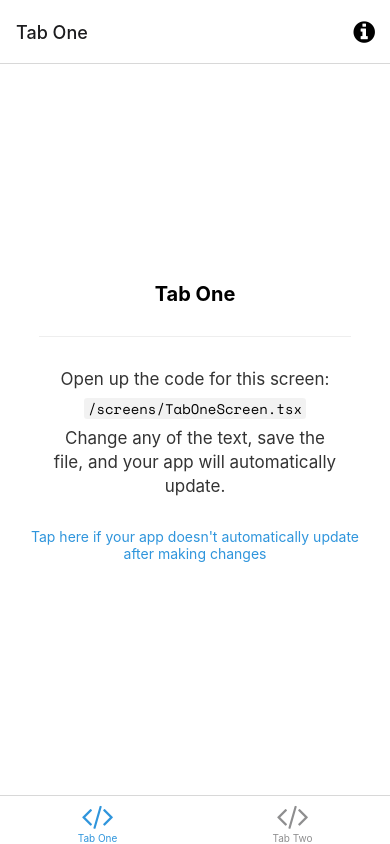
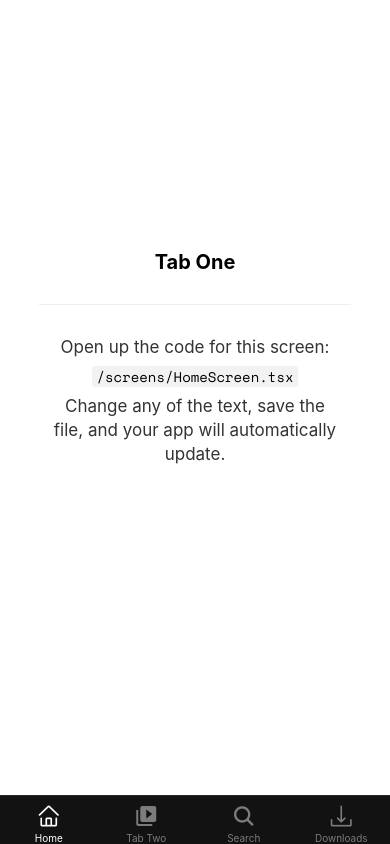
Before and after one commit to Jusav503/Netflix-Clone, a React Native app: screen /Home in a window 390 px wide. Built offline with nearby package versions, Linux system fonts and the light colour scheme; what expo-linking would draw is missing.

Commit message:
bottom tab navigator created

```diff
--- a/App.tsx
+++ b/App.tsx
@@ -3,20 +3,18 @@ import React from 'react';
 import { SafeAreaProvider } from 'react-native-safe-area-context';
 
 import useCachedResources from './hooks/useCachedResources';
-import useColorScheme from './hooks/useColorScheme';
 import Navigation from './navigation';
 
 export default function App() {
   const isLoadingComplete = useCachedResources();
-  const colorScheme = useColorScheme();
 
   if (!isLoadingComplete) {
     return null;
   } else {
     return (
       <SafeAreaProvider>
-        <Navigation colorScheme={colorScheme} />
-        <StatusBar />
+        <Navigation colorScheme={"dark"} />
+        <StatusBar style="light" backgroundColor="black" />
       </SafeAreaProvider>
     );
   }
--- a/constants/Colors.ts
+++ b/constants/Colors.ts
@@ -1,4 +1,4 @@
-const tintColorLight = '#2f95dc';
+const tintColorLight = '#fff';
 const tintColorDark = '#fff';
 
 export default {
--- a/navigation/index.tsx
+++ b/navigation/index.tsx
@@ -1,22 +1,17 @@
-/**
- * If you are not familiar with React Navigation, refer to the "Fundamentals" guide:
- * https://reactnavigation.org/docs/getting-started
- *
- */
-import { FontAwesome } from '@expo/vector-icons';
+import { AntDesign, Ionicons, MaterialIcons } from '@expo/vector-icons';
 import { createBottomTabNavigator } from '@react-navigation/bottom-tabs';
 import { NavigationContainer, DefaultTheme, DarkTheme } from '@react-navigation/native';
 import { createNativeStackNavigator } from '@react-navigation/native-stack';
 import * as React from 'react';
-import { ColorSchemeName, Pressable } from 'react-native';
+import { ColorSchemeName } from 'react-native';
 
 import Colors from '../constants/Colors';
 import useColorScheme from '../hooks/useColorScheme';
 import ModalScreen from '../screens/ModalScreen';
 import NotFoundScreen from '../screens/NotFoundScreen';
-import TabOneScreen from '../screens/TabOneScreen';
+import HomeScreen from '../screens/HomeScreen';
 import TabTwoScreen from '../screens/TabTwoScreen';
-import { RootStackParamList, RootTabParamList, RootTabScreenProps } from '../types';
+import { RootStackParamList, RootTabParamList } from '../types';
 import LinkingConfiguration from './LinkingConfiguration';
 
 export default function Navigation({ colorScheme }: { colorScheme: ColorSchemeName }) {
@@ -29,16 +24,11 @@ export default function Navigation({ colorScheme }: { colorScheme: ColorSchemeNa
   );
 }
 
-/**
- * A root stack navigator is often used for displaying modals on top of all other content.
- * https://reactnavigation.org/docs/modal
- */
 const Stack = createNativeStackNavigator<RootStackParamList>();
-
 function RootNavigator() {
   return (
     <Stack.Navigator>
-      <Stack.Screen name="Root" component={BottomTabNavigator} options={{ headerShown: false }} />
+      <Stack.Screen name="Root" component={BottomTabNavigator} options={{ headerShown: false, }} />
       <Stack.Screen name="NotFound" component={NotFoundScreen} options={{ title: 'Oops!' }} />
       <Stack.Group screenOptions={{ presentation: 'modal' }}>
         <Stack.Screen name="Modal" component={ModalScreen} />
@@ -47,61 +37,68 @@ function RootNavigator() {
   );
 }
 
-/**
- * A bottom tab navigator displays tab buttons on the bottom of the display to switch screens.
- * https://reactnavigation.org/docs/bottom-tab-navigator
- */
 const BottomTab = createBottomTabNavigator<RootTabParamList>();
-
 function BottomTabNavigator() {
   const colorScheme = useColorScheme();
 
   return (
     <BottomTab.Navigator
-      initialRouteName="TabOne"
+      initialRouteName="Home"
       screenOptions={{
         tabBarActiveTintColor: Colors[colorScheme].tint,
+        headerShown: false,
       }}>
       <BottomTab.Screen
-        name="TabOne"
-        component={TabOneScreen}
-        options={({ navigation }: RootTabScreenProps<'TabOne'>) => ({
-          title: 'Tab One',
-          tabBarIcon: ({ color }) => <TabBarIcon name="code" color={color} />,
-          headerRight: () => (
-            <Pressable
-              onPress={() => navigation.navigate('Modal')}
-              style={({ pressed }) => ({
-                opacity: pressed ? 0.5 : 1,
-              })}>
-              <FontAwesome
-                name="info-circle"
-                size={25}
-                color={Colors[colorScheme].text}
-                style={{ marginRight: 15 }}
-              />
-            </Pressable>
-          ),
-        })}
+        name="Home"
+        component={HomeScreen}
+        options={{
+          title: 'Home',
+          tabBarIcon: ({ color }) => <AntIcon name="home" color={color} />
+        }}
       />
       <BottomTab.Screen
-        name="TabTwo"
+        name="ComingSoon"
         component={TabTwoScreen}
         options={{
           title: 'Tab Two',
-          tabBarIcon: ({ color }) => <TabBarIcon name="code" color={color} />,
+          tabBarIcon: ({ color }) => <MaterialIcon name="video-library" color={color} />,
+        }}
+      />
+      <BottomTab.Screen
+        name="Search"
+        component={TabTwoScreen}
+        options={{
+          title: 'Search',
+          tabBarIcon: ({ color }) => <IonIcon name="search" color={color} />,
+        }}
+      />
+      <BottomTab.Screen
+        name="Downloads"
+        component={TabTwoScreen}
+        options={{
+          title: 'Downloads',
+          tabBarIcon: ({ color }) => <AntIcon name="download" color={color} />,
         }}
       />
     </BottomTab.Navigator>
   );
 }
 
-/**
- * You can explore the built-in icon families and icons on the web at https://icons.expo.fyi/
- */
-function TabBarIcon(props: {
-  name: React.ComponentProps<typeof FontAwesome>['name'];
+function AntIcon(props: {
+  name: React.ComponentProps<typeof AntDesign>['name'];
   color: string;
 }) {
-  return <FontAwesome size={30} style={{ marginBottom: -3 }} {...props} />;
+  return <AntDesign size={24} style={{ marginBottom: -3 }} {...props} />;
 }
+function MaterialIcon(props: {
+  name: React.ComponentProps<typeof MaterialIcons>['name'];
+  color: string;
+}) {
+  return <MaterialIcons size={24} style={{ marginBottom: -3 }} {...props} />;
+}
+function IonIcon(props: {
+  name: React.ComponentProps<typeof Ionicons>['name'];
+  color: string;
+}) {
+  return <Ionicons size={24} style={{ marginBottom: -3 }} {...props} />;
+}
--- a/screens/TabOneScreen.tsx
+++ b/screens/HomeScreen.tsx
@@ -3,14 +3,13 @@ import { StyleSheet } from 'react-native';
 
 import EditScreenInfo from '../components/EditScreenInfo';
 import { Text, View } from '../components/Themed';
-import { RootTabScreenProps } from '../types';
 
-export default function TabOneScreen({ navigation }: RootTabScreenProps<'TabOne'>) {
+export default function HomeScreen() {
   return (
     <View style={styles.container}>
       <Text style={styles.title}>Tab One</Text>
       <View style={styles.separator} lightColor="#eee" darkColor="rgba(255,255,255,0.1)" />
-      <EditScreenInfo path="/screens/TabOneScreen.tsx" />
+      <EditScreenInfo path="/screens/HomeScreen.tsx" />
     </View>
   );
 }
--- a/types.tsx
+++ b/types.tsx
@@ -25,8 +25,10 @@ export type RootStackScreenProps<Screen extends keyof RootStackParamList> = Nati
 >;
 
 export type RootTabParamList = {
-  TabOne: undefined;
-  TabTwo: undefined;
+  Home: undefined;
+  ComingSoon: undefined;
+  Search: undefined;
+  Downloads: undefined;
 };
 
 export type RootTabScreenProps<Screen extends keyof RootTabParamList> = CompositeScreenProps<
```
